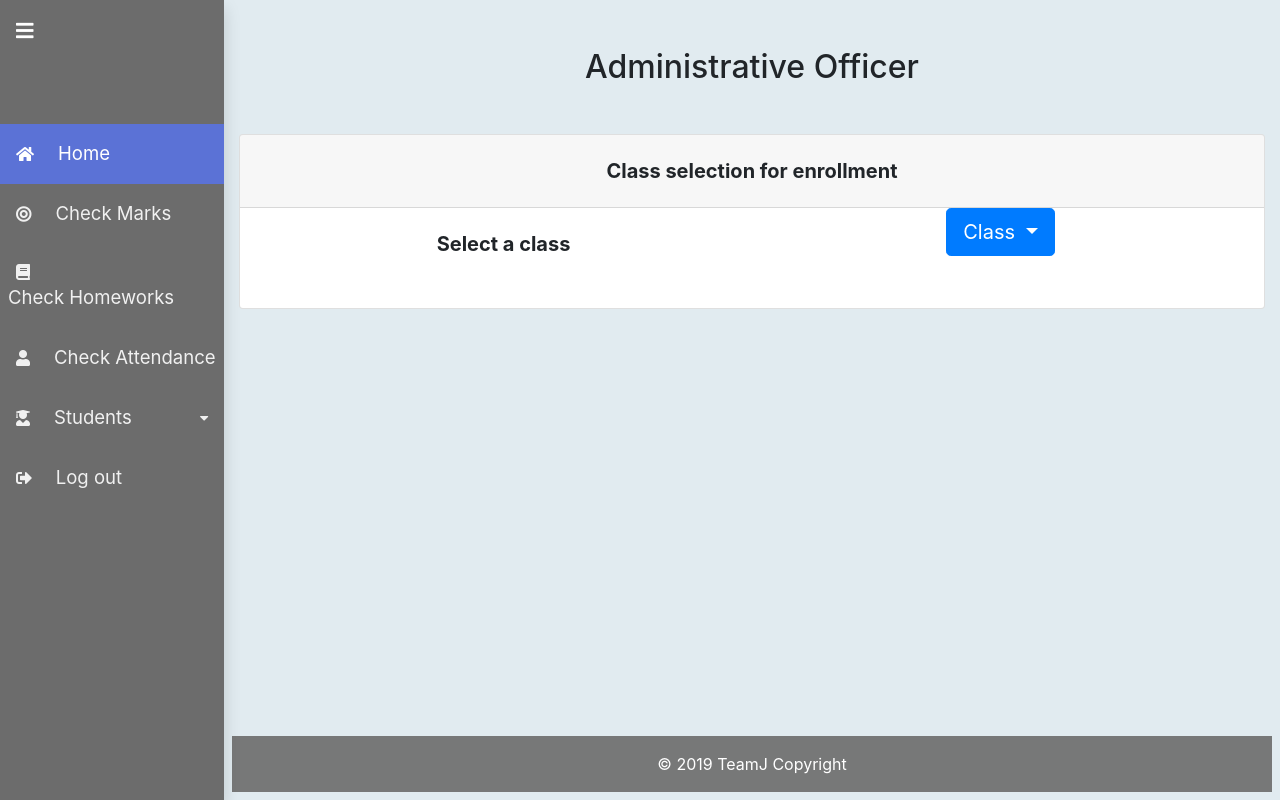
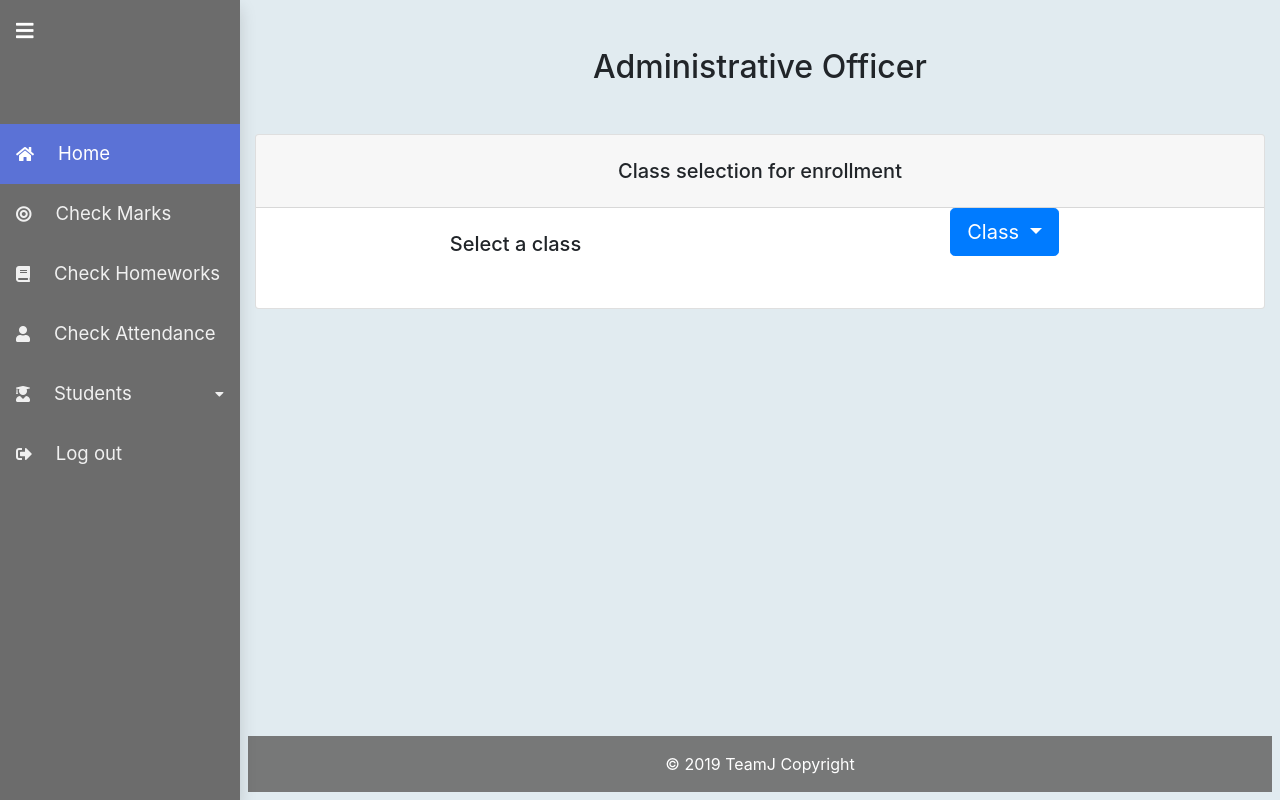
Before and after one commit to sordinho/Group-J---Digital-Student-Record, a PHP site: page /usergroup/officer/classList.php in a window 1280 px wide. Run offline with PHP 8.4, Linux system fonts and the light colour scheme; a user stored in the database is signed in; a stand-in replaces the project's code that opens the database connection; some libraries are stand-ins or nearby versions.

Commit message:
slight changes

```diff
--- a/css/sidebar.css
+++ b/css/sidebar.css
@@ -6,14 +6,14 @@ body {
 
 @media (min-width: 992px) {
   body {
-    padding-left: 14rem;
+    padding-left: 15rem;
   }
 }
 
 /* Sidebar Styles */
 
 .sidebar {
-  max-width: 14rem !important;
+  max-width: 15rem !important;
   width: 100%;
   min-height: 100vh;
   background-color: #6c6c6c;
--- a/header.php
+++ b/header.php
@@ -65,9 +65,10 @@ switch ($_SESSION["usergroup"]) {
         $hidden_menu .= '		<li class="nav-item"><a class="nav-link text-left text-white py-1 px-0" href="./batchActivateAuthentication.php"><i class="fas fa-envelope mx-3"></i><span class="text-nowrap mx-2">Parent Activation</span></a></li>';
         // Upload info menu
         // Stundent enrollment, classcomposition and (unused for now) settings
+        $hidden_menu .= '		<li class="nav-item"><a class="nav-link text-left text-white py-1 px-0" href="./addCommunications.php"><i class="fas fa-mail-bulk mx-3"></i><span class="text-nowrap mx-2">Add Communication</span></a></li>';
         $hidden_menu .= '		<li class="nav-item"><a class="nav-link text-left text-white py-1 px-0" href="./studentEnrollment.php"><i class="fas fa-graduation-cap mx-3"></i><span class="text-nowrap mx-2">Enroll Student</span></a></li>';
         $hidden_menu .= '		<li class="nav-item"><a class="nav-link text-left text-white py-1 px-0" href="./classCompositionModification.php"><i class="fas fa-users mx-3"></i><span class="text-nowrap mx-2">Handle Classes</span></a></li>';
-		$hidden_menu .= '		<li class="nav-item dropdown"><a class="dropdown-toggle nav-link text-left text-white py-1 px-0 position-relative" data-toggle="dropdown" aria-expanded="false" href="#"><i class="fas fa-user-tie mx-3"></i><span class="text-nowrap mx-2">Parent Info</span><i class="fas fa-caret-down float-none float-lg-right fa-sm"></i></a>
+        $hidden_menu .= '		<li class="nav-item dropdown"><a class="dropdown-toggle nav-link text-left text-white py-1 px-0 position-relative" data-toggle="dropdown" aria-expanded="false" href="#"><i class="fas fa-user-tie mx-3"></i><span class="text-nowrap mx-2">Parent Info</span><i class="fas fa-caret-down float-none float-lg-right fa-sm"></i></a>
 								<div class="dropdown-menu border-0 animated fadeIn" role="menu">
 								<a class="dropdown-item text-white" role="presentation" href="./uploadParentCredentials.php"><span>Manual Insert</span></a>
 								<a class="dropdown-item text-white" role="presentation" href="./uploadCSVParentCredentials.php"><span>CSV Upload</span></a>';
--- a/usergroup/admin/registerAccount.php
+++ b/usergroup/admin/registerAccount.php
@@ -39,7 +39,7 @@ if (!$administrator->is_logged()) {
 
 <div class=\"card\">
     <h5 class=\"card-header info-color white-text text-center py-4\"  style=\"background-color:rgba(108,108,108,0.9);color:white\">
-        <strong>Enter Master Data of User</strong>
+        Enter Master Data of User
     </h5>
 
     <div class=\"card-body   px-lg-5 pt-0 mt-md-5 \">
--- a/usergroup/officer/classCompositionModification.php
+++ b/usergroup/officer/classCompositionModification.php
@@ -77,7 +77,7 @@ if (isset($_GET['classID'])) {
     $content.="
             <div class=\"card mt-md-5\">
                 <h2 class=\"card-header info-color white-text text-center py-4\" style=\"background-color:rgba(108,108,108,0.9);color:white\">
-                    <strong>Students without class</strong>
+                    Students without class
                 </h2>
                 <div class=\"card-body  px-lg-5 pt-0 mt-md-5\">
                 ";
--- a/usergroup/officer/classList.php
+++ b/usergroup/officer/classList.php
@@ -15,7 +15,7 @@ if(!$officer ->is_logged() ){
 $content = <<<OUT
 <div class="card">
     <h5 class="card-header info-color white-text text-center py-4">
-        <strong>Class selection for enrollment </strong>
+        Class selection for enrollment
     </h5>
 
     <!--Card content-->
@@ -24,7 +24,7 @@ $content = <<<OUT
             <div class="row mx-md-n5">
                 <div class="col-md px-md-5">
                     <h5 class="card-body info-color white-text text-center py-4">
-                        <strong>Select a class</strong>
+                        Select a class
                     </h5>
                 </div>
                 <div class="col-md px-md-5">
--- a/usergroup/officer/uploadCSVParentCredentials.php
+++ b/usergroup/officer/uploadCSVParentCredentials.php
@@ -116,9 +116,9 @@ if ( isset($_POST) && isset($_FILES["file"])) {
         $content .= '
         <!-- Material form register -->
         <div class="card">
-            <h5 style="background-color:rgba(108,108,108,0.9);color:white" class="card-header info-color white-text text-center py-4">
-                <strong>Upload list of parent master data</strong>
-            </h5>
+            <h4 style="background-color:rgba(108,108,108,0.9);color:white" class="card-header info-color white-text text-center py-4">
+                Upload list of parent master data
+            </h4>
 
             <!--Card content-->
             <div class="card-body px-lg-5 pt-0">
--- a/usergroup/teacher/listLectures.php
+++ b/usergroup/teacher/listLectures.php
@@ -46,7 +46,7 @@ OUT;
 	$content = '
 				<div class="card">
 					<h2 class="card-header info-color white-text text-center py-4" style="background-color:rgba(108,108,108,0.9);color:white">
-						<strong>Lecture Modification</strong>
+						Lecture Modification
 					</h2>
 					<div class="card-body  px-lg-5 pt-0 mt-md-5">
 						<div class="form-group">
```
Also changed, not shown: usergroup/officer/addCommunications.php (added, +14 -0 lines).
